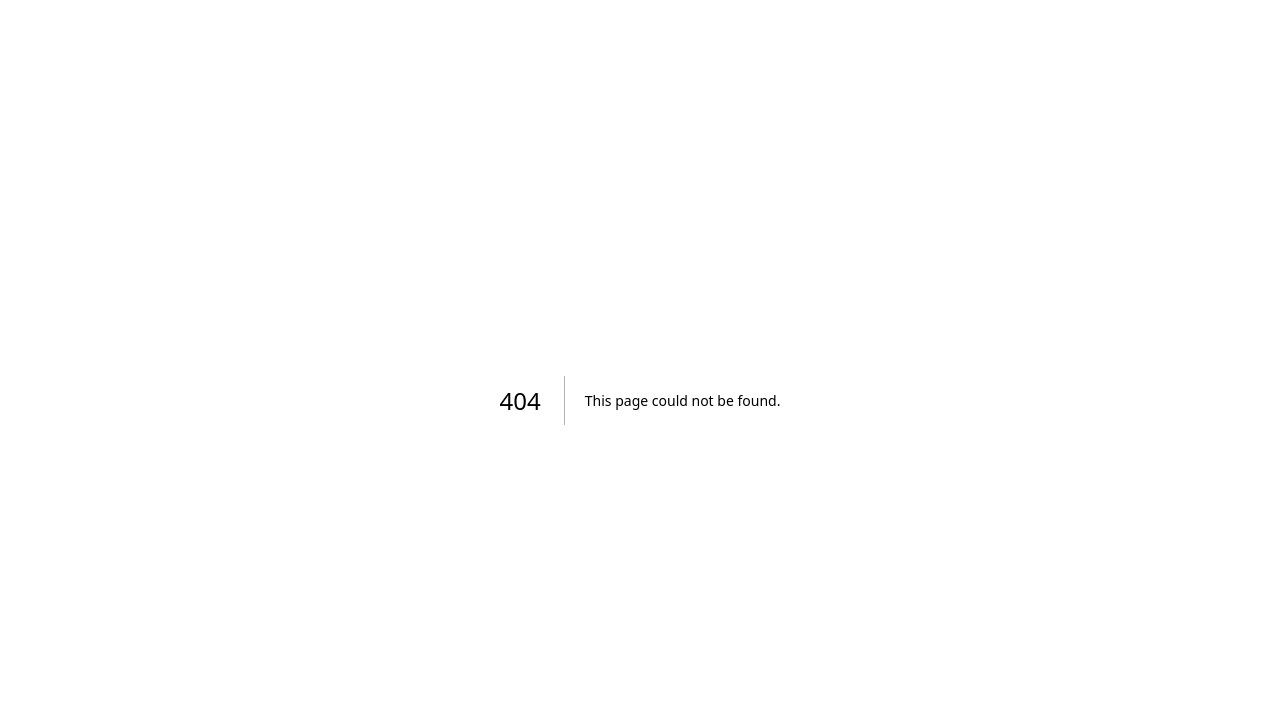
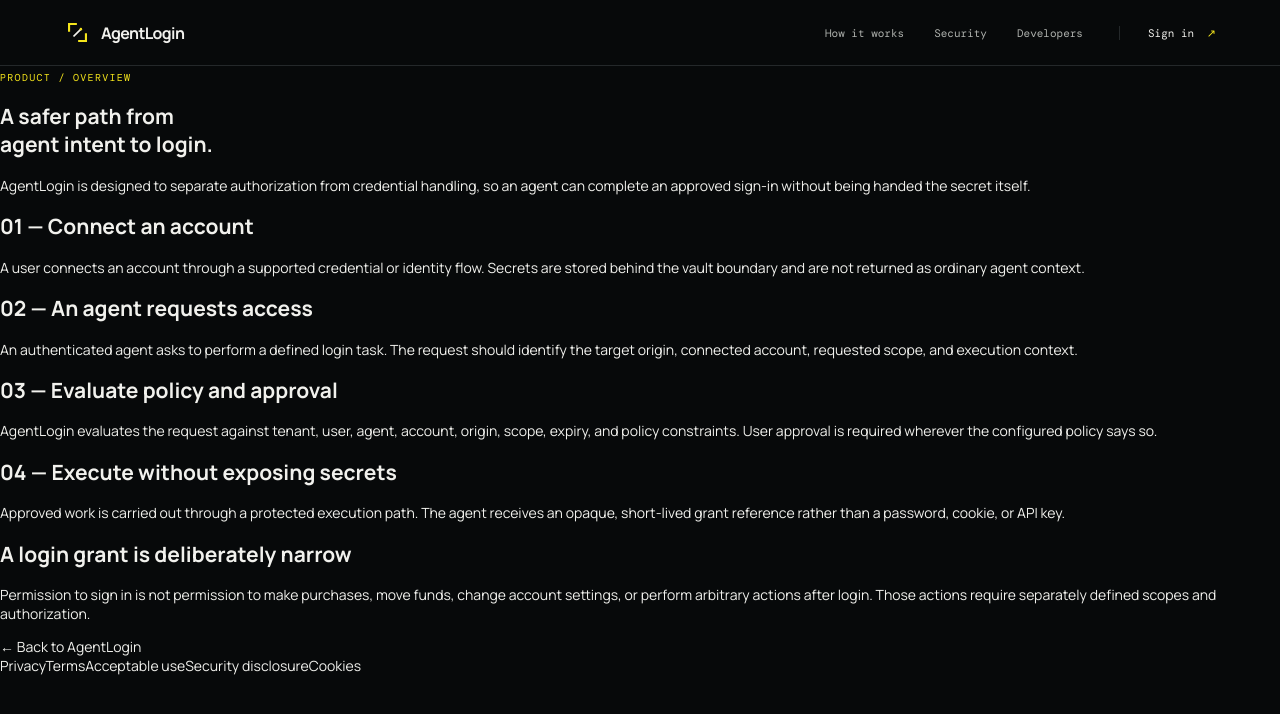
Before and after one commit to zester4/agentlogin, a Next.js app in the folder apps/web/: page /how-it-works in a window 1280 px wide. Before the commit this address had no page. Shown: the top 714 px of the page. Built offline with nearby package versions, Linux system fonts and the light colour scheme.

Commit message:
Add AgentLogin product and legal information pages

```diff
--- /dev/null
+++ b/apps/web/src/app/how-it-works/page.tsx
@@ -0,0 +1,9 @@
+import { InfoLayout, InfoSection } from "../info-layout";
+export const metadata = { title: "How it works" };
+export default function Page(){return <InfoLayout eyebrow="PRODUCT / OVERVIEW" title={<>A safer path from<br/>agent intent to login.</>} intro="AgentLogin is designed to separate authorization from credential handling, so an agent can complete an approved sign-in without being handed the secret itself.">
+<InfoSection title="01 — Connect an account"><p>A user connects an account through a supported credential or identity flow. Secrets are stored behind the vault boundary and are not returned as ordinary agent context.</p></InfoSection>
+<InfoSection title="02 — An agent requests access"><p>An authenticated agent asks to perform a defined login task. The request should identify the target origin, connected account, requested scope, and execution context.</p></InfoSection>
+<InfoSection title="03 — Evaluate policy and approval"><p>AgentLogin evaluates the request against tenant, user, agent, account, origin, scope, expiry, and policy constraints. User approval is required wherever the configured policy says so.</p></InfoSection>
+<InfoSection title="04 — Execute without exposing secrets"><p>Approved work is carried out through a protected execution path. The agent receives an opaque, short-lived grant reference rather than a password, cookie, or API key.</p></InfoSection>
+<InfoSection title="A login grant is deliberately narrow"><p>Permission to sign in is not permission to make purchases, move funds, change account settings, or perform arbitrary actions after login. Those actions require separately defined scopes and authorization.</p></InfoSection>
+</InfoLayout>}
```
